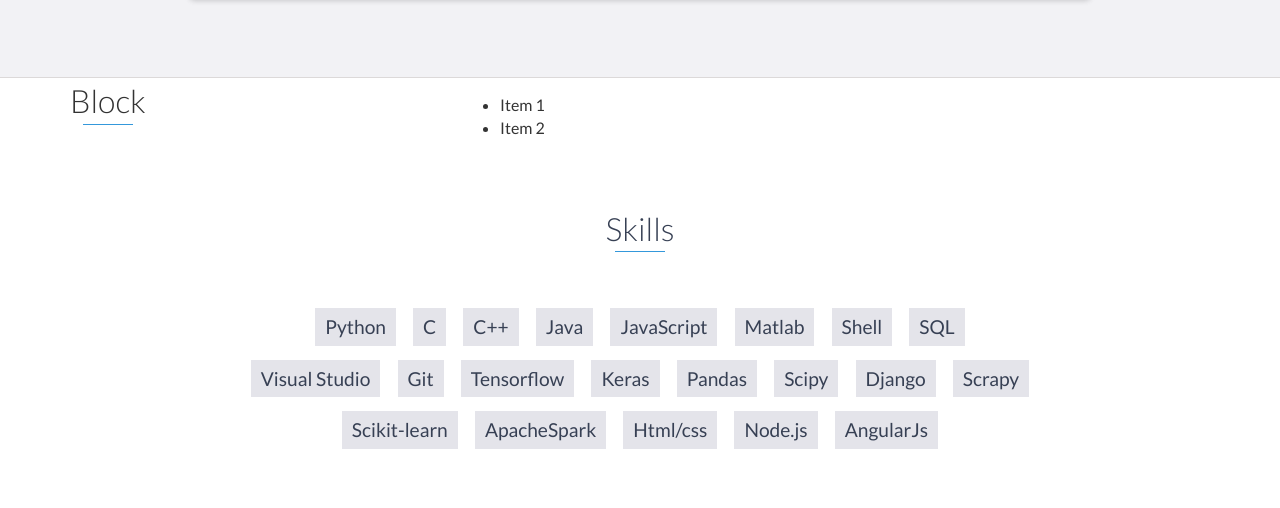
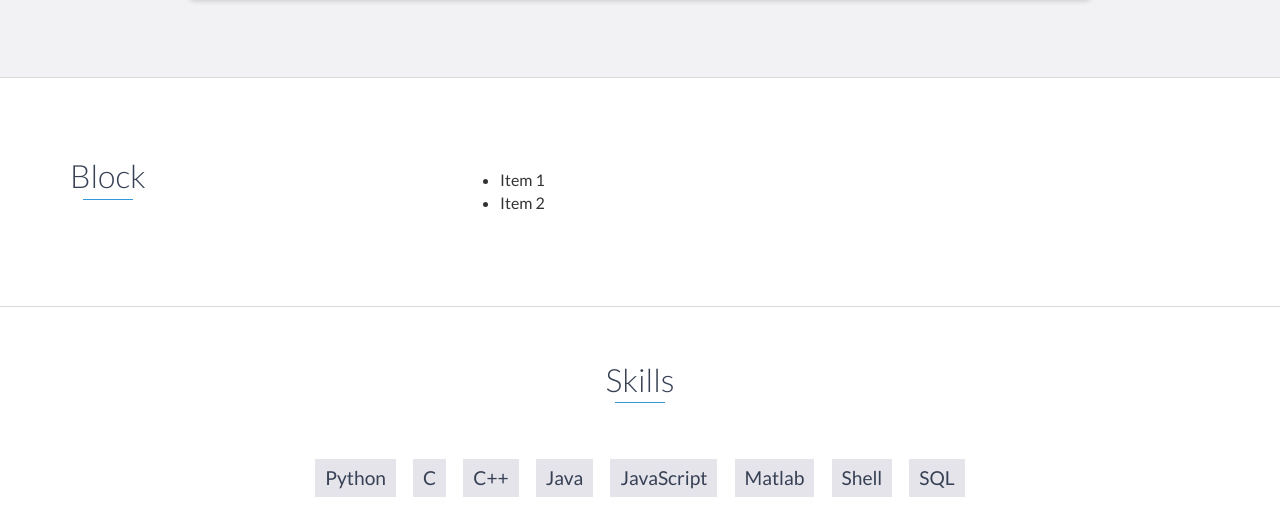
Before and after one commit to fanfanman/fanfanman.github.io, a website: page index.html in a window 1280 px wide. Shown: the part 3423-3931 px from the top of the page. Drawn offline with nearby package versions, Linux system fonts and the light colour scheme.

Commit message:
lazy fix

```diff
--- a/index.html
+++ b/index.html
@@ -223,7 +223,7 @@
     </div>
     <!-- End #projects -->
 
-    <div id="course">
+    <div id="about">
         <div class="container">
             <div class="row">
                 <div class="col-md-4">
--- a/scss/styles.scss
+++ b/scss/styles.scss
@@ -788,26 +788,6 @@
 }
 
 /*
-    ---------------------------
-    ----- i. Course Styles -----
-    ---------------------------
-*/
-
-#course {
-    padding: 75px 15px;
-    border-bottom: 1px solid $border;
-
-    h2 {
-        color: $heading;
-    }
-
-    p {
-        color: $text;
-        margin: 0;
-    }
-}
-
-/*
     ---------------------------------------
     ----- 11. Optional Section Styles -----
     ---------------------------------------
```
